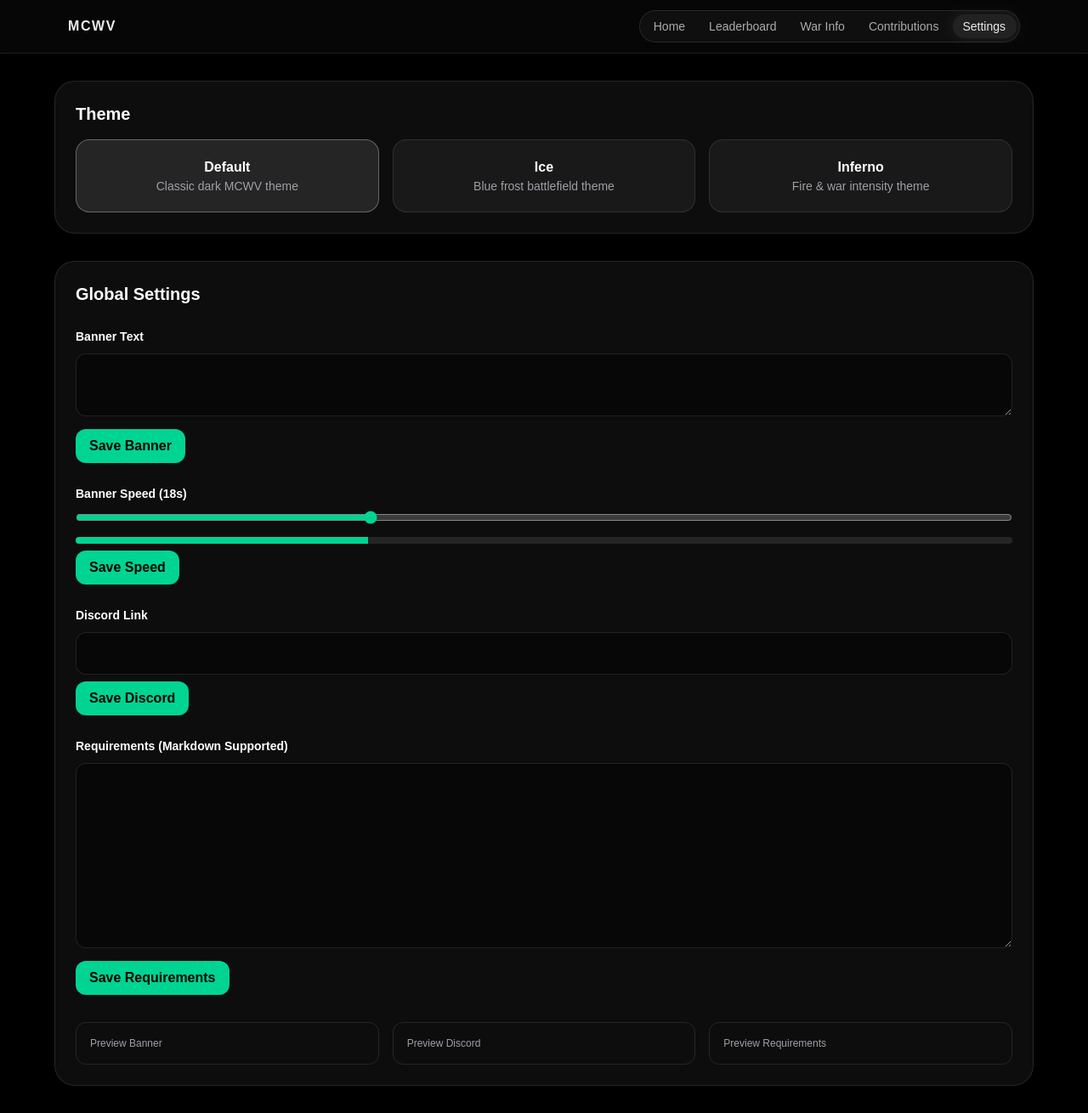
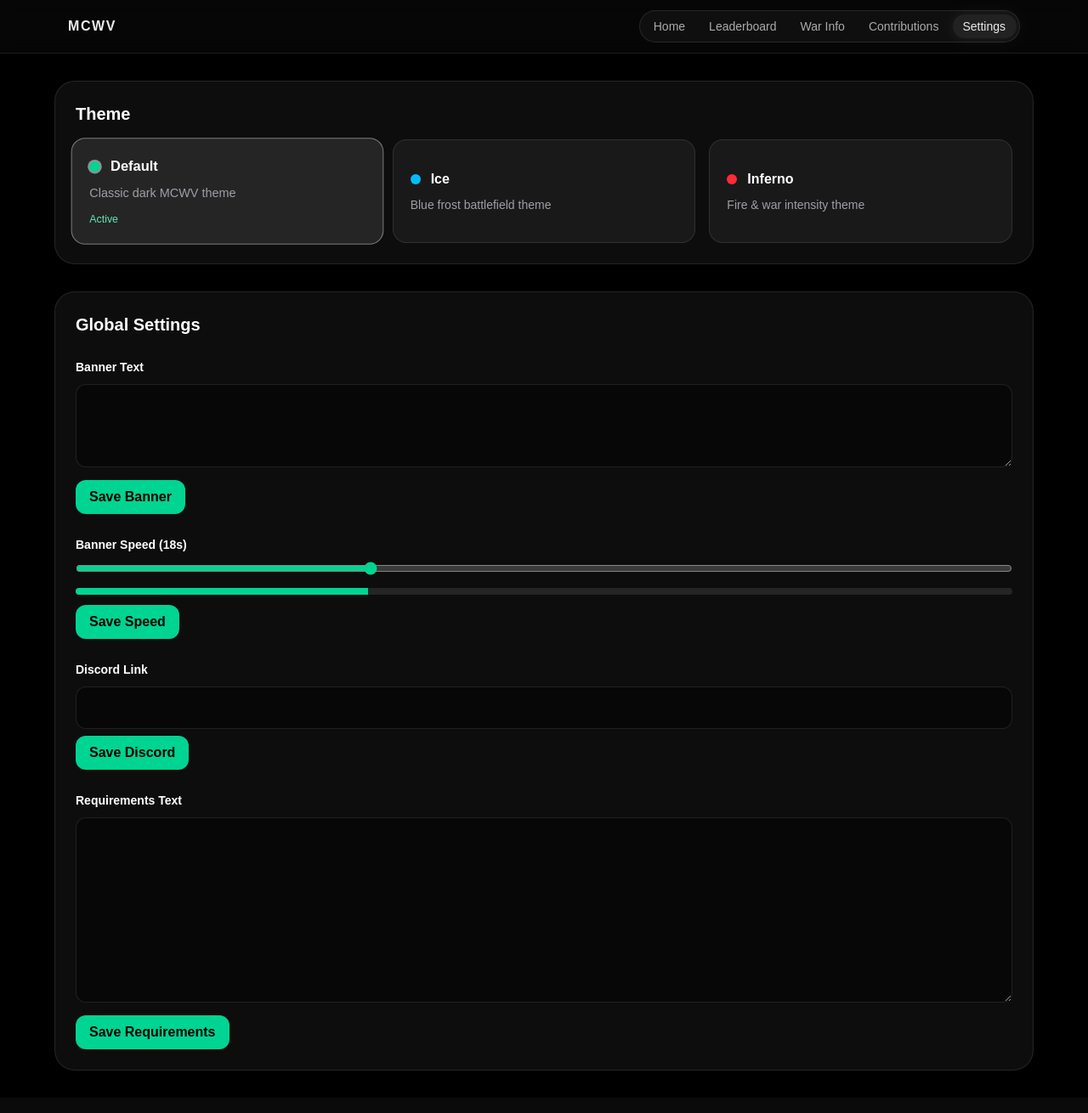
Before and after one commit to ILostMyMicrowave/mcwv-hub, a Next.js app: page /settings in a window 1280 px wide. Shown: the whole page at 85% size. Built offline with nearby package versions, Linux system fonts and the light colour scheme; no server answers; the database is empty.

Commit message:
Update page.tsx

```diff
--- a/app/settings/page.tsx
+++ b/app/settings/page.tsx
@@ -43,10 +43,13 @@ export default function Settings() {
     },
   ];
 
-  /* ---------------- LOAD ---------------- */
+  /* ---------------- LOAD GLOBAL SETTINGS ---------------- */
   useEffect(() => {
     async function load() {
-      const res = await fetch("/api/settings/global", { cache: "no-store" });
+      const res = await fetch("/api/settings/global", {
+        cache: "no-store",
+      });
+
       const data: GlobalSettings = await res.json();
 
       setBannerText(data.banner_text ?? "");
@@ -60,7 +63,7 @@ export default function Settings() {
     load();
   }, []);
 
-  /* ---------------- SAVE FUNCTION ---------------- */
+  /* ---------------- SAVE ONE FIELD ---------------- */
   async function saveField(field: Partial<GlobalSettings>) {
     setSaving(Object.keys(field)[0]);
 
@@ -77,18 +80,6 @@ export default function Settings() {
     });
 
     setSaving(null);
-  }
-
-  /* ---------------- FORMAT REQUIREMENTS PREVIEW ---------------- */
-  function formatText(text: string) {
-    return text
-      .replace(/^### (.*$)/gm, "<h3>$1</h3>")
-      .replace(/^## (.*$)/gm, "<h2>$1</h2>")
-      .replace(/^# (.*$)/gm, "<h1>$1</h1>")
-      .replace(/\*\*(.*?)\*\*/g, "<b>$1</b>")
-      .replace(/\*(.*?)\*/g, "<i>$1</i>")
-      .replace(/__(.*?)__/g, "<u>$1</u>")
-      .replace(/\n/g, "<br/>");
   }
 
   return (
@@ -110,14 +101,28 @@ export default function Settings() {
                   <button
                     key={t.id}
                     onClick={() => setTheme(t.id)}
-                    className={`rounded-2xl border p-5 ${
+                    className={`rounded-2xl border p-5 text-left transition-all ${
                       active
-                        ? "border-white/30 bg-white/10"
-                        : "border-white/10 bg-white/5"
+                        ? "border-white/40 bg-white/10 scale-[1.03]"
+                        : "border-white/10 bg-white/5 hover:bg-white/10"
                     }`}
                   >
-                    <p className="font-semibold">{t.name}</p>
-                    <p className="text-sm text-zinc-400">{t.desc}</p>
+                    <div className="flex items-center gap-3">
+                      <span
+                        className={`h-3 w-3 rounded-full ${t.color} ${
+                          active ? "ring-2 ring-white/50" : ""
+                        }`}
+                      />
+                      <p className="font-semibold">{t.name}</p>
+                    </div>
+
+                    <p className="mt-2 text-sm text-zinc-400">{t.desc}</p>
+
+                    {active && (
+                      <p className="mt-3 text-xs text-emerald-300">
+                        Active
+                      </p>
+                    )}
                   </button>
                 );
               })}
@@ -131,13 +136,16 @@ export default function Settings() {
             {/* BANNER */}
             <div className="mt-6">
               <label className="text-sm font-semibold">Banner Text</label>
+
               <textarea
                 value={bannerText}
                 onChange={(e) => setBannerText(e.target.value)}
                 className="mt-2 w-full rounded-xl bg-black/40 p-3 border border-white/10"
+                rows={3}
               />
+
               <button
-                onClick={() => saveField({})}
+                onClick={() => saveField({ banner_text: bannerText })}
                 className="mt-2 rounded-xl bg-emerald-400 px-4 py-2 text-black font-semibold"
               >
                 {saving === "banner_text" ? "Saving..." : "Save Banner"}
@@ -154,22 +162,27 @@ export default function Settings() {
                 type="range"
                 min={8}
                 max={40}
+                step={1}
                 value={bannerSpeed}
                 onChange={(e) => setBannerSpeed(Number(e.target.value))}
                 className="w-full mt-2 accent-emerald-400"
               />
 
-              {/* SPEED BAR */}
-              <div className="h-2 w-full bg-white/10 rounded mt-2 overflow-hidden">
+              {/* SPEED VISUAL BAR */}
+              <div className="mt-2 h-2 w-full rounded bg-white/10 overflow-hidden">
                 <div
                   className="h-full bg-emerald-400 transition-all"
-                  style={{ width: `${((bannerSpeed - 8) / 32) * 100}%` }}
+                  style={{
+                    width: `${((bannerSpeed - 8) / 32) * 100}%`,
+                  }}
                 />
               </div>
 
               <button
-                onClick={() => saveField({ banner_speed: bannerSpeed })}
-                className="mt-2 rounded-xl bg-emerald-400 px-4 py-2 text-black font-semibold"
+                onClick={() =>
+                  saveField({ banner_speed: bannerSpeed })
+                }
+                className="mt-3 rounded-xl bg-emerald-400 px-4 py-2 text-black font-semibold"
               >
                 Save Speed
               </button>
@@ -178,6 +191,7 @@ export default function Settings() {
             {/* DISCORD */}
             <div className="mt-6">
               <label className="text-sm font-semibold">Discord Link</label>
+
               <input
                 value={discordLink}
                 onChange={(e) => setDiscordLink(e.target.value)}
@@ -185,7 +199,9 @@ export default function Settings() {
               />
 
               <button
-                onClick={() => saveField({ discord_link: discordLink })}
+                onClick={() =>
+                  saveField({ discord_link: discordLink })
+                }
                 className="mt-2 rounded-xl bg-emerald-400 px-4 py-2 text-black font-semibold"
               >
                 Save Discord
@@ -195,47 +211,26 @@ export default function Settings() {
             {/* REQUIREMENTS */}
             <div className="mt-6">
               <label className="text-sm font-semibold">
-                Requirements (Markdown Supported)
+                Requirements Text
               </label>
 
               <textarea
                 value={requirementsText}
                 onChange={(e) => setRequirementsText(e.target.value)}
+                className="mt-2 w-full rounded-xl bg-black/40 p-3 border border-white/10"
                 rows={8}
-                className="mt-2 w-full rounded-xl bg-black/40 p-3 border border-white/10"
               />
 
               <button
                 onClick={() =>
-                  saveField({ requirements_text: requirementsText })
+                  saveField({
+                    requirements_text: requirementsText,
+                  })
                 }
                 className="mt-2 rounded-xl bg-emerald-400 px-4 py-2 text-black font-semibold"
               >
                 Save Requirements
               </button>
-            </div>
-
-            {/* PREVIEW */}
-            <div className="mt-8 grid gap-4 sm:grid-cols-3">
-              <div className="p-4 border border-white/10 rounded-xl">
-                <p className="text-xs text-zinc-400">Preview Banner</p>
-                <p>{bannerText}</p>
-              </div>
-
-              <div className="p-4 border border-white/10 rounded-xl">
-                <p className="text-xs text-zinc-400">Preview Discord</p>
-                <p>{discordLink}</p>
-              </div>
-
-              <div className="p-4 border border-white/10 rounded-xl">
-                <p className="text-xs text-zinc-400">Preview Requirements</p>
-                <div
-                  className="text-sm"
-                  dangerouslySetInnerHTML={{
-                    __html: formatText(requirementsText),
-                  }}
-                />
-              </div>
             </div>
           </div>
         </div>
```
